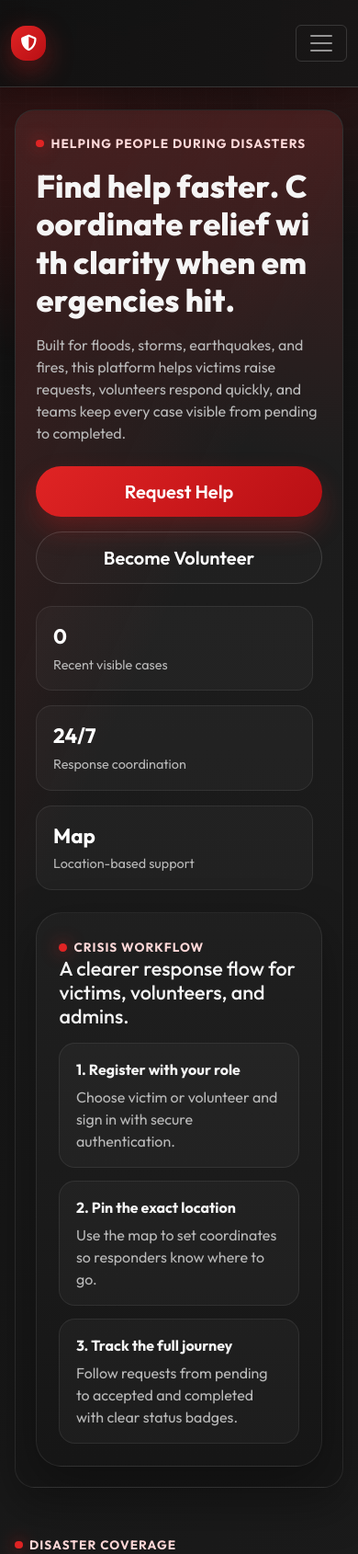
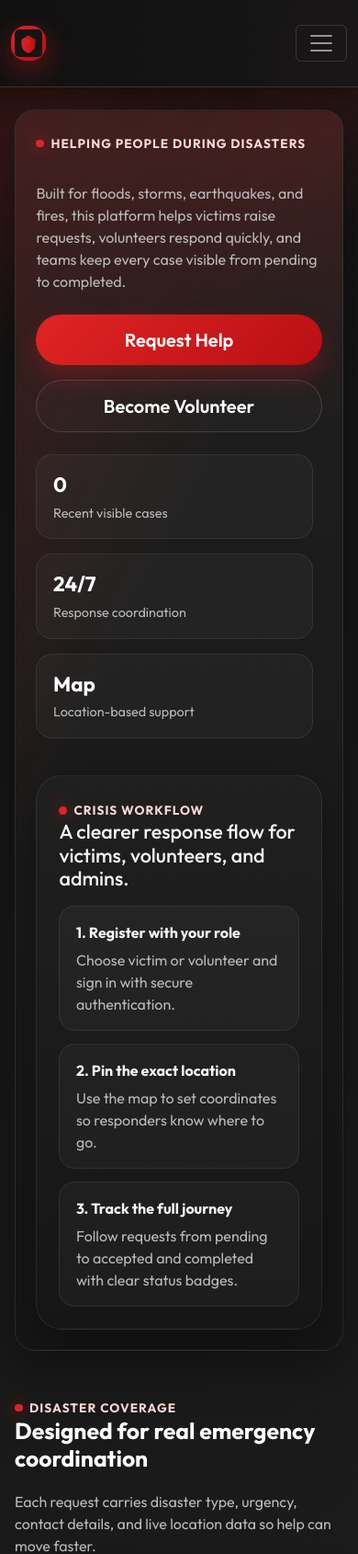
Before and after one commit to sabharisrs/disaster-management, a Flask app: page / in a window 390 px wide. Shown: the top 1690 px of the page at 92% size. Run offline with Flask 3, Linux system fonts and the light colour scheme; some libraries are stand-ins or nearby versions.

Commit message:
Add SVG logo; fix hero text wrapping and responsive styles

```diff
--- a/static/css/style.css
+++ b/static/css/style.css
@@ -369,6 +369,28 @@ a {
     overflow-wrap: normal;
     white-space: normal;
 }
+
+/* Ensure hero text wraps and aligns well on small screens */
+.hero-text-animated{
+    display:block;
+    color:var(--text-main);
+}
+
+@media (max-width: 992px){
+    .hero-section{padding:1.25rem}
+    .hero-title{font-size:clamp(1.6rem,6vw,3rem);text-align:left}
+    .brand-info{display:none}
+}
+
+@media (max-width: 576px){
+    .hero-title{font-size:2rem;text-align:left}
+    .hero-panel{margin-top:1rem}
+    .brand-mark{width:2.2rem;height:2.2rem}
+}
+
+/* Brand logo */
+.brand-logo{width:40px;height:auto;display:block}
+.brand-mark{display:flex;align-items:center;justify-content:center;padding:0.25rem}
 
 /* Request card improvements */
 .request-card {
--- a/templates/base.html
+++ b/templates/base.html
@@ -20,7 +20,7 @@
         <div class="container">
                 <a class="navbar-brand fw-bold brand-wrapper" href="{{ url_for('home') }}">
                     <span class="brand-mark">
-                    <i class="fas fa-shield-alt"></i>
+                        <img src="{{ url_for('static', filename='images/logo.svg') }}" alt="Disaster Help logo" class="brand-logo">
                     </span>
                     <div class="brand-info">
                         <span class="brand-title">Disaster Help</span>
--- a/templates/home.html
+++ b/templates/home.html
@@ -8,7 +8,7 @@
         <div class="col-lg-7">
             <span class="eyebrow-pill mb-3">Helping People During Disasters</span>
             <h1 class="hero-title mb-3">
-                <span class="hero-text-animated" data-text="Find help faster. Coordinate relief with clarity when emergencies hit."></span>
+                <span class="hero-text-animated">Find help faster. Coordinate relief with clarity when emergencies hit.</span>
             </h1>
             <p class="hero-text mb-4">Built for floods, storms, earthquakes, and fires, this platform helps victims raise requests, volunteers respond quickly, and teams keep every case visible from pending to completed.</p>
             <div class="d-flex flex-wrap gap-3">
```
Also changed, not shown: static/images/logo.svg (added). Lines whose indentation alone changed are shown as unchanged.
